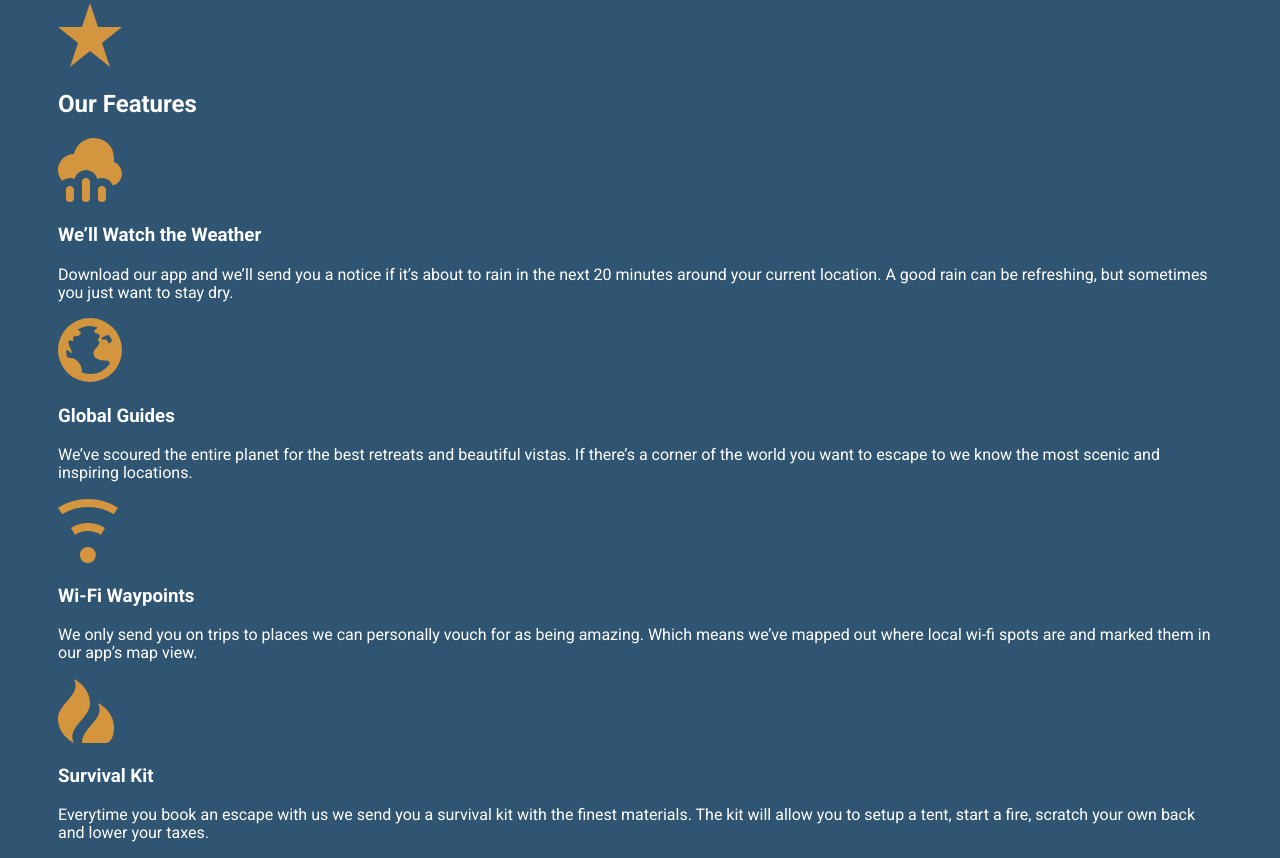
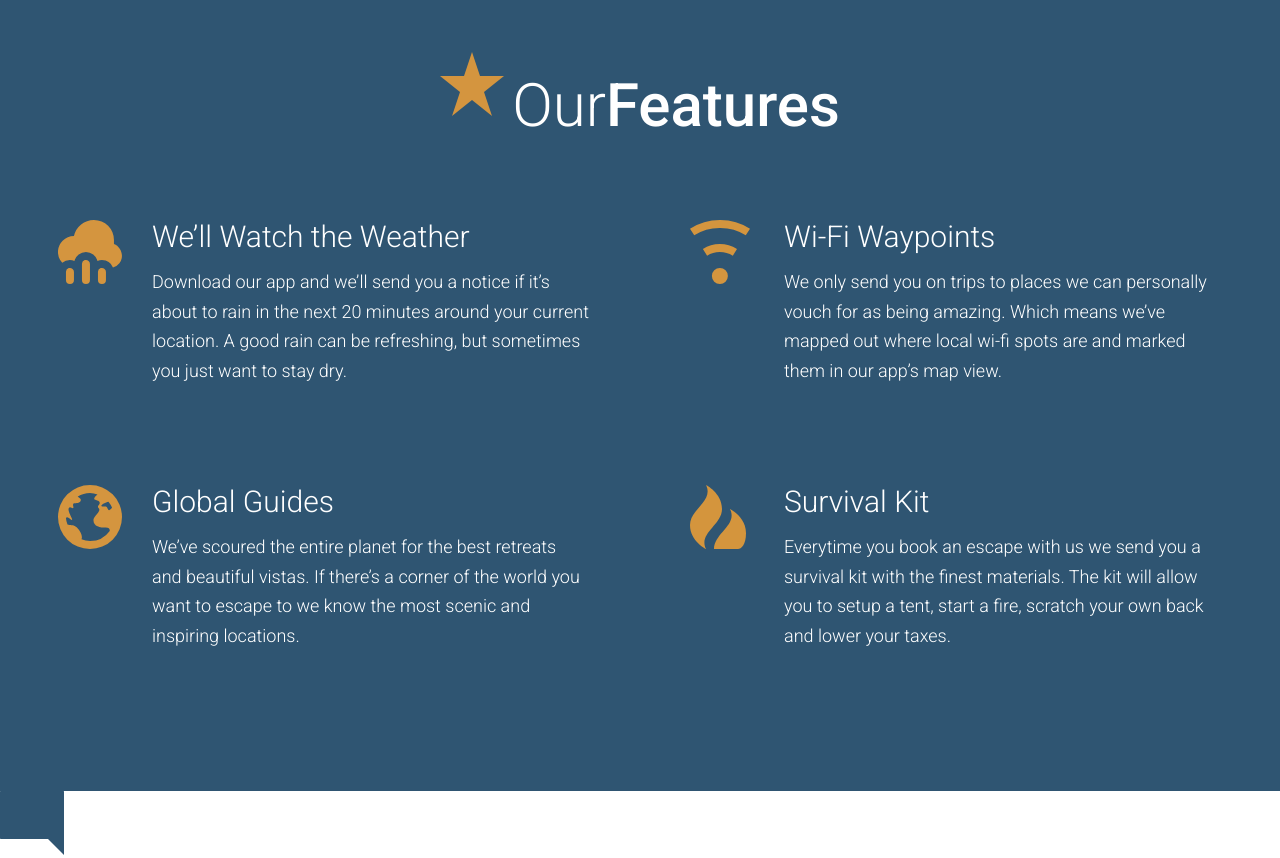
Before and after one commit to HojaJ/travel, a website: page app/index.html in a window 1280 px wide. Shown: the part 2282-3140 px from the top of the page. Drawn offline with Linux system fonts and the light colour scheme.

Commit message:
Completed the Our Feature section.

```diff
--- /dev/null
+++ b/app/assets/styles/modules/_feature-item.css
@@ -0,0 +1,32 @@
+.feature-item{
+	position: relative;
+	padding-bottom: 2.5rem;
+
+	@mixin atSmall {
+		padding-left: 94px;
+	}
+
+	&__icon {
+		display: block;
+		margin: 0 auto;
+
+		@mixin atSmall {
+			position: absolute;
+			left: 0;
+		}
+	}
+
+	&__title{
+		font-size: 1.6rem;
+		font-weight: 300;
+		margin-bottom: .8rem;
+		margin-top: .7em;
+		text-align: center;
+
+		@mixin atSmall {
+			text-align: left;
+			margin-top: 1em;
+			font-size: 1.875rem;
+		}
+	}
+}
--- a/app/assets/styles/modules/_generic-content-container.css
+++ b/app/assets/styles/modules/_generic-content-container.css
@@ -1,14 +1,15 @@
 .generic-content-container{
 
 	p {
+		font-weight: 300;
 		line-height: 1.65;
-		margin: 1.8rem 0;
+		margin: 0 0 1.8rem 0;
 
 		@mixin atSmall {
 			font-size: 1.125rem;
 		}
+	}
 
-	}
 	p a {
 		font-weight: 700;
 	}
--- a/app/assets/styles/modules/_row.css
+++ b/app/assets/styles/modules/_row.css
@@ -4,6 +4,15 @@
 	&--gutters {
 		margin-right: -65px;
 	}
+
+	&--gutters-large {
+		margin-right: -100px;
+	}
+
+	&--gutters-large > div {
+		padding-right: 100px;
+	}
+
 	&--gutters > div {
 		padding-right: 65px;
 	}
@@ -24,6 +33,11 @@
 			width: 37%;
 		}
 
+		&__medium-6 {
+			float: left;
+			width: 50%;
+		}
+
 		&__medium-8{
 			float: left;
 			width: 66.66%;
--- /dev/null
+++ b/app/assets/styles/modules/_section_title.css
@@ -0,0 +1,25 @@
+.section-title {
+	font-size: 2.55rem;
+	font-weight: 300;
+	text-align: center;
+
+	@mixin atSmall {
+		font-size: 3.75rem;
+	}
+
+	strong {
+		font-weight: 500;
+	}
+	&__icon {
+		display: block;
+		margin-left: auto;
+		margin-right: auto;
+		margin-bottom: .6rem;
+
+		@mixin atSmall {
+			margin-right: .5rem;
+			margin-left: 0;
+			display: inline-block;
+		}
+	}
+}
--- a/app/assets/styles/styles.css
+++ b/app/assets/styles/styles.css
@@ -9,3 +9,5 @@
 @import url('modules/_headline');
 @import url('modules/_row');
 @import url('modules/_generic-content-container');
+@import url('modules/_section_title');
+@import url('modules/_feature-item');
--- a/app/index.html
+++ b/app/index.html
@@ -70,24 +70,36 @@
 
   <div id="features" class="page-section page-section--blue">
     <div class="wrapper">
-      <img src="assets/images/icons/star.svg">
-      <h2>Our Features</h2>
+      <h2 class="section-title"><img class="section-title__icon" src="assets/images/icons/star.svg">Our<strong>Features</strong></h2>
 
-      <img src="assets/images/icons/rain.svg">
-      <h3>We&rsquo;ll Watch the Weather</h3>
-      <p>Download our app and we&rsquo;ll send you a notice if it&rsquo;s about to rain in the next 20 minutes around your current location. A good rain can be refreshing, but sometimes you just want to stay dry.</p>
+      <div class="row row--gutters-large generic-content-container">
+        <div class="row__medium-6">
 
-      <img src="assets/images/icons/globe.svg">
-      <h3>Global Guides</h3>
-      <p>We&rsquo;ve scoured the entire planet for the best retreats and beautiful vistas. If there&rsquo;s a corner of the world you want to escape to we know the most scenic and inspiring locations.</p>
+          <div class="feature-item">
+            <img class="feature-item__icon" src="assets/images/icons/rain.svg">
+            <h3 class="feature-item__title">We&rsquo;ll Watch the Weather</h3>
+            <p>Download our app and we&rsquo;ll send you a notice if it&rsquo;s about to rain in the next 20 minutes around your current location. A good rain can be refreshing, but sometimes you just want to stay dry.</p>
+          </div>
+          <div class="feature-item">
+            <img class="feature-item__icon" src="assets/images/icons/globe.svg">
+            <h3 class="feature-item__title">Global Guides</h3>
+            <p>We&rsquo;ve scoured the entire planet for the best retreats and beautiful vistas. If there&rsquo;s a corner of the world you want to escape to we know the most scenic and inspiring locations.</p>
+          </div>
+        </div>
+        <div class="row__medium-6">
+          <div class="feature-item">
+            <img class="feature-item__icon" src="assets/images/icons/wifi.svg">
+            <h3 class="feature-item__title">Wi-Fi Waypoints</h3>
+            <p>We only send you on trips to places we can personally vouch for as being amazing. Which means we&rsquo;ve mapped out where local wi-fi spots are and marked them in our app&rsquo;s map view.</p>
+          </div>
 
-      <img src="assets/images/icons/wifi.svg">
-      <h3>Wi-Fi Waypoints</h3>
-      <p>We only send you on trips to places we can personally vouch for as being amazing. Which means we&rsquo;ve mapped out where local wi-fi spots are and marked them in our app&rsquo;s map view.</p>
-
-      <img src="assets/images/icons/fire.svg">
-      <h3>Survival Kit</h3>
-      <p>Everytime you book an escape with us we send you a survival kit with the finest materials. The kit will allow you to setup a tent, start a fire, scratch your own back and lower your taxes.</p>
+          <div class="feature-item">
+            <img class="feature-item__icon" src="assets/images/icons/fire.svg">
+            <h3 class="feature-item__title">Survival Kit</h3>
+            <p>Everytime you book an escape with us we send you a survival kit with the finest materials. The kit will allow you to setup a tent, start a fire, scratch your own back and lower your taxes.</p>
+          </div>
+        </div>
+      </div>
     </div>
   </div>
 
--- a/app/temp/styles/styles.css
+++ b/app/temp/styles/styles.css
@@ -553,6 +553,14 @@ a {
 		margin-right: -65px;
 	}
 
+.row--gutters-large {
+		margin-right: -100px;
+	}
+
+.row--gutters-large > div {
+		padding-right: 100px;
+	}
+
 .row--gutters > div {
 		padding-right: 65px;
 	}
@@ -574,6 +582,11 @@ a {
 			width: 37%;
 		}
 
+		.row__medium-6 {
+			float: left;
+			width: 50%;
+		}
+
 		.row__medium-8{
 			float: left;
 			width: 66.66%;
@@ -585,19 +598,93 @@ a {
 	}
 
 .generic-content-container p {
+		font-weight: 300;
 		line-height: 1.65;
-		margin: 1.8rem 0;
-
+		margin: 0 0 1.8rem 0;
 	}
 
 @media (min-width: 530px) {
 
 .generic-content-container p {
 			font-size: 1.125rem
-
 	}
 	}
 
 .generic-content-container p a {
 		font-weight: 700;
 	}
+
+.section-title {
+	font-size: 2.55rem;
+	font-weight: 300;
+	text-align: center;
+}
+
+@media (min-width: 530px) {
+
+.section-title {
+		font-size: 3.75rem
+}
+	}
+
+.section-title strong {
+		font-weight: 500;
+	}
+
+.section-title__icon {
+		display: block;
+		margin-left: auto;
+		margin-right: auto;
+		margin-bottom: .6rem;
+	}
+
+@media (min-width: 530px) {
+
+.section-title__icon {
+			margin-right: .5rem;
+			margin-left: 0;
+			display: inline-block
+	}
+	}
+
+.feature-item{
+	position: relative;
+	padding-bottom: 2.5rem;
+}
+
+@media (min-width: 530px) {
+
+.feature-item{
+		padding-left: 94px
+}
+	}
+
+.feature-item__icon {
+		display: block;
+		margin: 0 auto;
+	}
+
+@media (min-width: 530px) {
+
+.feature-item__icon {
+			position: absolute;
+			left: 0
+	}
+	}
+
+.feature-item__title{
+		font-size: 1.6rem;
+		font-weight: 300;
+		margin-bottom: .8rem;
+		margin-top: .7em;
+		text-align: center;
+	}
+
+@media (min-width: 530px) {
+
+.feature-item__title{
+			text-align: left;
+			margin-top: 1em;
+			font-size: 1.875rem
+	}
+	}
```
